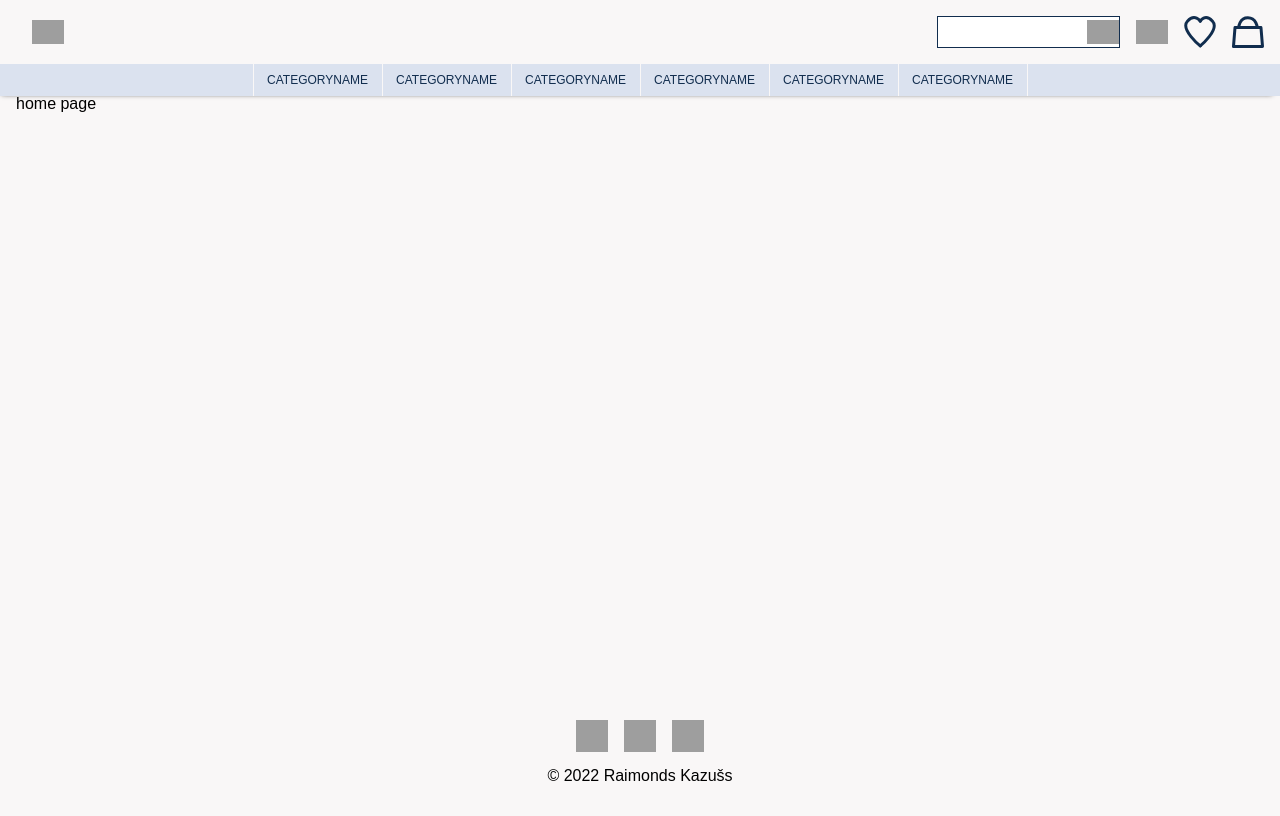
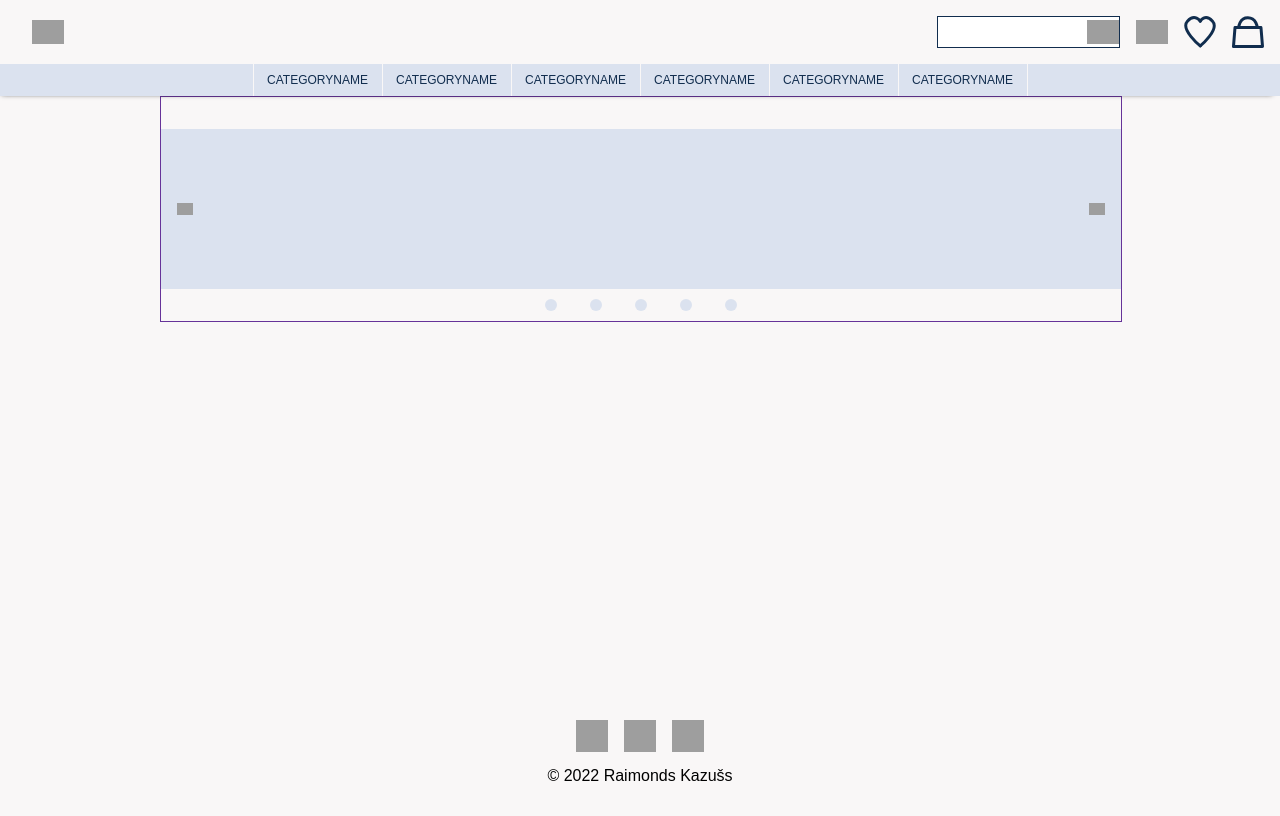
Before and after one commit to RaimondsKazuss/fd-9-react-3, a React (Create React App) app: page / in a window 1280 px wide. Built offline with nearby package versions, Linux system fonts and the light colour scheme; grey boxes are pictures that could not be loaded.

Commit message:
slider layout

```diff
--- a/src/App.tsx
+++ b/src/App.tsx
@@ -6,6 +6,7 @@ import PageContent from "./components/PageContent/PageContent";
 import SideBar from "./components/SideBar/SideBar";
 import SideBarContext from "./context/SideBarContext";
 import GlobalStyle from "./GlobalStyle";
+import Home from "./pages/home/Home";
 
 const App: React.FC = () => {
   const [isSideBarOpen, setIsSideBarOpen] = useState(false);
@@ -19,7 +20,7 @@ const App: React.FC = () => {
         </SideBarContext.Provider>
         <PageContent>
           <Routes>
-            <Route path="/" element={<div>home page</div>} />
+            <Route path="/" element={<Home />} />
             <Route path="/cart" element={<div>shopping cart</div>} />
             <Route path="/wishlist" element={<div>wishlist</div>} />
             <Route path="/category" element={<div>category page</div>} />
--- a/src/components/PageContent/PageContent.tsx
+++ b/src/components/PageContent/PageContent.tsx
@@ -3,14 +3,16 @@ import { devices, paddings } from "../../theme/theme";
 
 const PageContentContainer = styled.div`
   width: 100%;
-  margin-top: 4rem;
+  margin: 4rem 0 0;
   padding: 0 ${paddings.sm};
   min-height: calc(100vh - 10rem);
   box-sizing: border-box;
 
   ${devices.tablet} {
     min-height: calc(100vh - 12rem);
-    margin-top: 6rem;
+    max-width: 64rem;
+    padding: 0 ${paddings.lg};
+    margin: 6rem auto 0;
   }
 `;
 
--- /dev/null
+++ b/src/pages/home/Home.tsx
@@ -0,0 +1,72 @@
+import styled from "styled-components";
+import { colors, paddings } from "../../theme/theme";
+import leftIcon from "../../assets/icons/icon-arrow-l.svg";
+import rightIcon from "../../assets/icons/icon-arrow-r.svg";
+
+const SliderWrapper = styled.div`
+  padding-top: ${paddings.lg};
+  width: 100%;
+  height: 12rem;
+  border: 1px solid rebeccapurple;
+`;
+
+const Slide = styled.div`
+  position: relative;
+  width: 100%;
+  height: 10rem;
+  background-color: ${colors.lightBlue};
+`;
+
+const ButtonWrapper = styled.div`
+  width: 12rem;
+  height: 2rem;
+  margin: auto;
+  display: flex;
+  justify-content: space-between;
+  align-items: center;
+`;
+
+const SliderButton = styled.div`
+  width: 0.75rem;
+  height: 0.75rem;
+  background-color: ${colors.lightBlue};
+  border-radius: 50%;
+`;
+
+const Arrow = styled.div<{ left?: boolean }>`
+  position: absolute;
+  top: 40%;
+  right: 1rem;
+  background: url(${rightIcon}) center/contain no-repeat;
+  width: 1rem;
+  height: 2rem;
+
+  ${(props) =>
+    props &&
+    props.left &&
+    `
+    left: 1rem;
+    background: url(${leftIcon}) center/contain no-repeat;
+    right: unset;
+  `}
+`;
+
+const Home: React.FC = () => {
+  return (
+    <SliderWrapper>
+      <Slide>
+        <Arrow left />
+        <Arrow />
+      </Slide>
+      <ButtonWrapper>
+        <SliderButton />
+        <SliderButton />
+        <SliderButton />
+        <SliderButton />
+        <SliderButton />
+      </ButtonWrapper>
+    </SliderWrapper>
+  );
+};
+
+export default Home;
```
